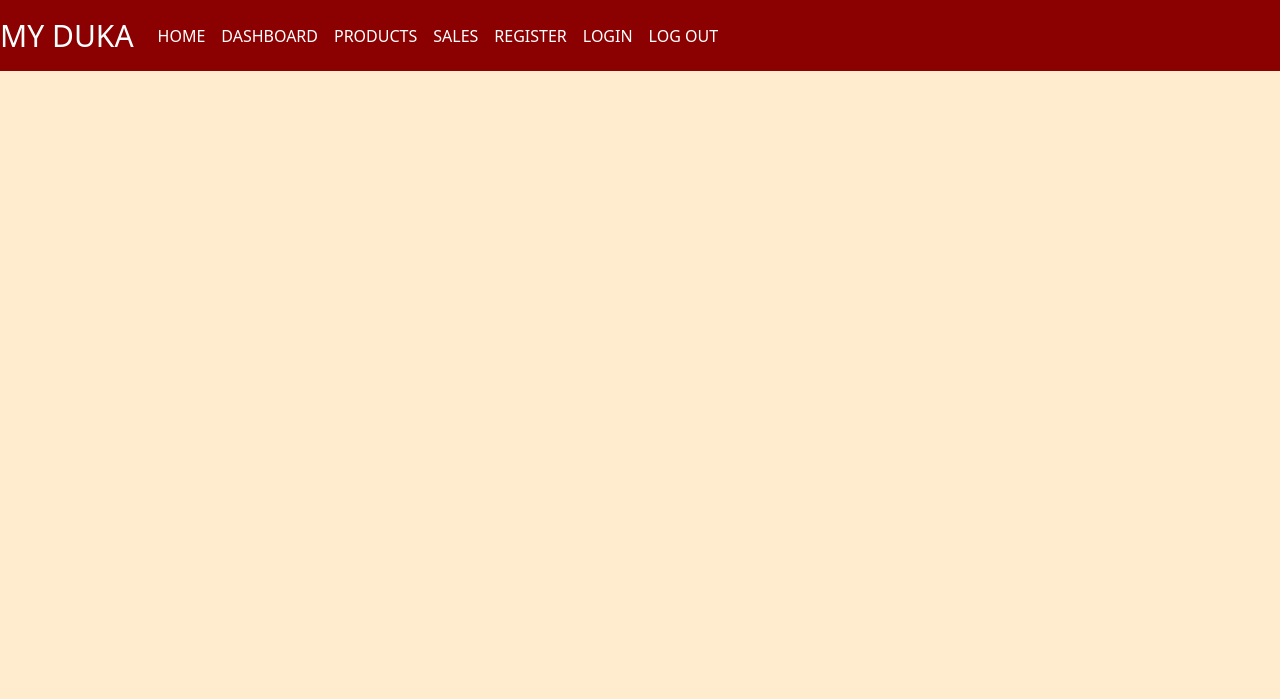
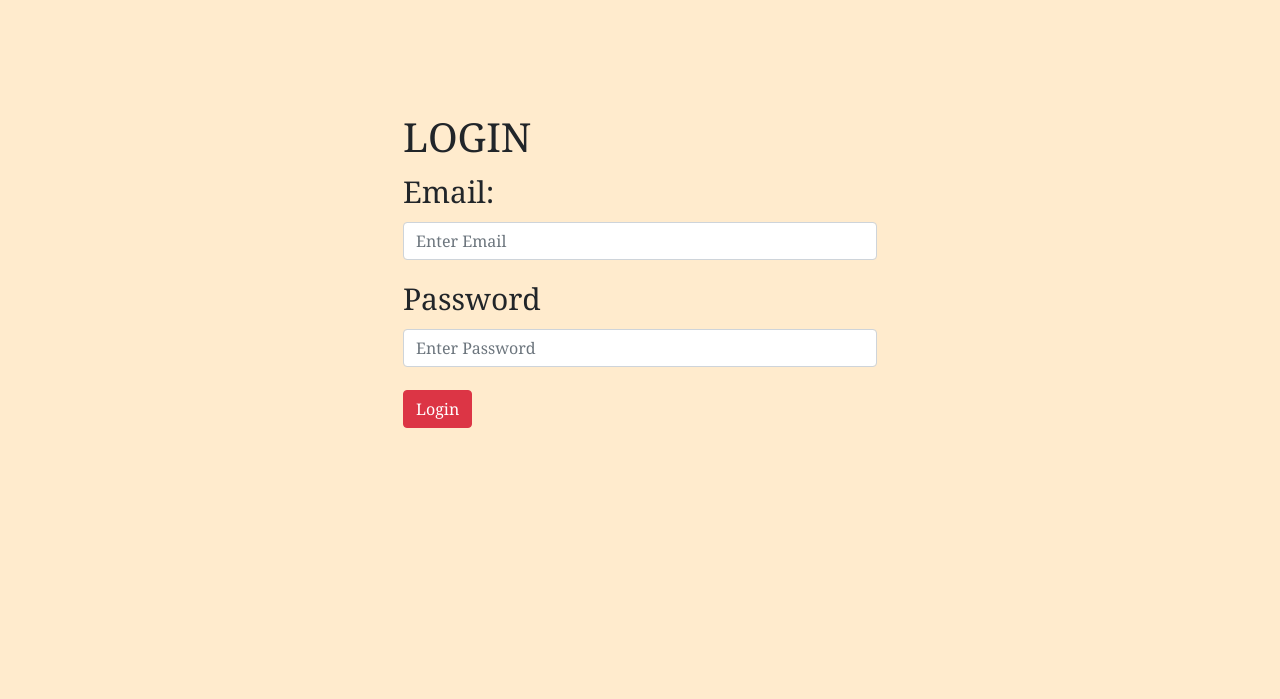
Before and after one commit to GraceWairimu/myduka-system, a Flask app: page / in a window 1280 px wide. Shown: the top 699 px of the page. Run offline with Flask 3, Linux system fonts and the light colour scheme; some libraries are stand-ins or nearby versions.

Commit message:
second update

```diff
--- a/templates/dashboard.html
+++ b/templates/dashboard.html
@@ -11,6 +11,7 @@
         <style>
             body{
                 background-color: blanchedalmond;
+                font-family: Georgia, 'Times New Roman', Times, serif
             }
         </style>
 </head>
@@ -52,6 +53,7 @@
         </div>
     </nav>
 
+    <div style="color: red;">
         <!-- Flash messages -->
         {% with messages = get_flashed_messages() %}
         {% if messages %}
@@ -62,10 +64,10 @@
         </ul>
         {% endif %}
         {% endwith %}
+    </div>
 
     <div style="text-align: center;">
-        <h3> The Dashboard</h3>
-        <h2>How is the business doing today?</h2>
+        <h3 style="font-size: 60px;"> The Dashboard</h3>
     </div>
 
     <div class="container">
--- a/templates/home.html
+++ b/templates/home.html
@@ -11,6 +11,7 @@
     <style>
         body {
             background-color: blanchedalmond;
+            font-family: Georgia, 'Times New Roman', Times, serif
         }
     </style>
 </head>
@@ -50,6 +51,7 @@
         </div>
 
     </nav>
+    <div style="color: red;">
         <!-- Flash messages -->
         {% with messages = get_flashed_messages() %}
         {% if messages %}
@@ -60,6 +62,7 @@
         </ul>
         {% endif %}
         {% endwith %}
+    </div>
 
 
     <!-- Carousel Image -->
@@ -83,7 +86,7 @@
                 <img src="/static/mixed-woman-with-hairs-having-fun-smiling-posing-outdoor-wood-urban-wall.jpg"
                     class="d-block w-100" alt="...">
                 <div class="carousel-caption d-none d-md-block" style="text-align: left;top: 15%;">
-                    <h1 style="color: white; font-size: 45px; ">Unleash Your Inner Fashionista</h1>
+                    <h1 style="color: white; font-size: 45px; ">Unleash Your <br>Inner Fashionista</h1>
                     <p style="font-size: 30px;">Discover the Latest in Women's Fashion - <br> From Chic Denim to Elegant Dresses!</p>
                 </div>
             </div>
--- a/templates/index.html
+++ b/templates/index.html
@@ -8,48 +8,26 @@
     <!-- Bootstrap CSS -->
     <link href="https://cdn.jsdelivr.net/npm/bootstrap@5.0.2/dist/css/bootstrap.min.css" rel="stylesheet"
         integrity="sha384-EVSTQN3/azprG1Anm3QDgpJLIm9Nao0Yz1ztcQTwFspd3yD65VohhpuuCOmLASjC" crossorigin="anonymous">
-        <style>
-            body{
-                background-color: blanchedalmond;
-            }
-        </style>
+    <style>
+        body {
+            background-color: blanchedalmond;
+            font-family: Georgia, 'Times New Roman', Times, serif
+        }
+
+        #form {
+            width: 500px;
+            height: 600px;
+            margin: auto;
+            font-size: 30px;
+            border: 0.1cm blanchedalmond solid;
+            padding: 10px;
+            margin-top: 100px;
+        }
+    </style>
 </head>
 
 <body>
-    <!-- Navbar Section -->
-    <nav class="navbar navbar-expand-lg navbar-dark" style="background-color: darkred;">
-        <a class="navbar-brand" href="#" style="font-size: 30px;">MY DUKA</a>
-        <button class="navbar-toggler" type="button" data-toggle="collapse" data-target="#navbarNav"
-            aria-controls="navbarNav" aria-expanded="false" aria-label="Toggle navigation">
-            <span class="navbar-toggler-icon"></span>
-        </button>
-        <div class="collapse navbar-collapse" id="navbarNav">
-            <ul class="navbar-nav" >
-                <li class="nav-item">
-                    <a class="nav-link" href="/home" style="color: white">HOME</a>
-                </li>
-                <li class="nav-item">
-                    <a class="nav-link" href="/dashboard" style="color: white">DASHBOARD</a>
-                </li>
-                <li class="nav-item">
-                    <a class="nav-link" href="/products" style="color: white">PRODUCTS</a>
-                </li>
-                <li class="nav-item">
-                    <a class="nav-link" href="/sales" style="color: white">SALES</a>
-                </li>
-                <li class="nav-item">
-                    <a class="nav-link" href="/register" style="color: white">REGISTER</a>
-                </li>
-                <li class="nav-item">
-                    <a class="nav-link" href="/login" style="color: white">LOGIN</a>
-                </li>
-                <li class="nav-item">
-                    <a class="nav-link" href="/logout" style="color: white">LOG OUT</a>
-                </li>
-            </ul>
-        </div>
-
-    </nav>
+    <div style="color: red;">
         <!-- Flash messages -->
         {% with messages = get_flashed_messages() %}
         {% if messages %}
@@ -60,9 +38,22 @@
         </ul>
         {% endif %}
         {% endwith %}
-    <!-- <h1>Landing Page</h1>
-    <p>My first landing page</p>
-    <img src="/static/InShot_20210802_145021267.jpg" alt="IMG" height="1200px" width="1200px"> -->
+    </div>
+    <!-- Form -->
+
+    <form action="/login" method="post" id="form">
+        <h1>LOGIN</h1>
+        <div class="mb-3">
+            <label for="email" class="form-label">Email:</label>
+            <input name="email" type="email" class="form-control" id="email" placeholder="Enter Email" required>
+        </div>
+        <div class="mb-3">
+            <label for="password" class="form-label">Password</label>
+            <input name="password" type="password" class="form-control" id="password" placeholder="Enter Password"
+                required>
+        </div>
+        <button type="submit" class="btn btn-danger" id="btn">Login</button>
+    </form>
 
 
 
```
Also changed, not shown: templates/login.html (+19 -7 lines), templates/products.html (+7 -3 lines), templates/register.html (+15 -2 lines), templates/sales.html (+7 -3 lines). Lines whose indentation alone changed are shown as unchanged.
